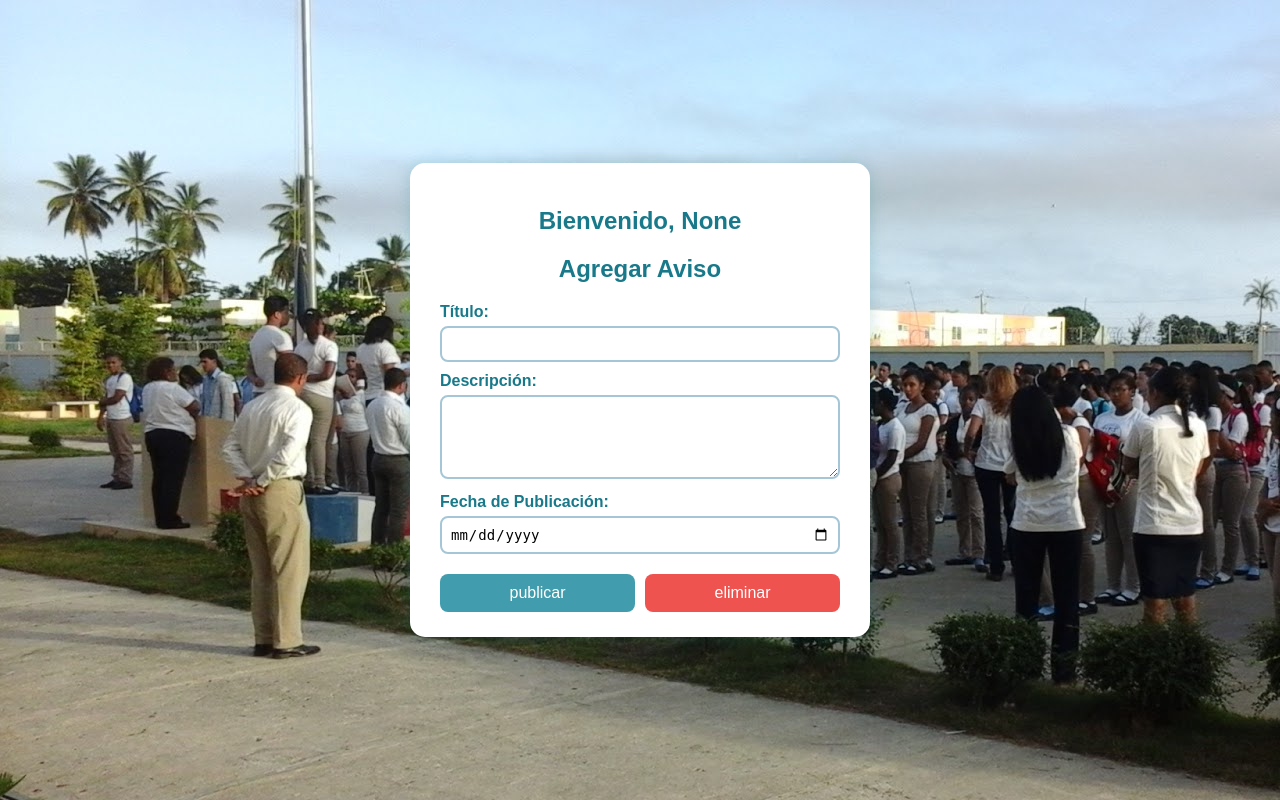
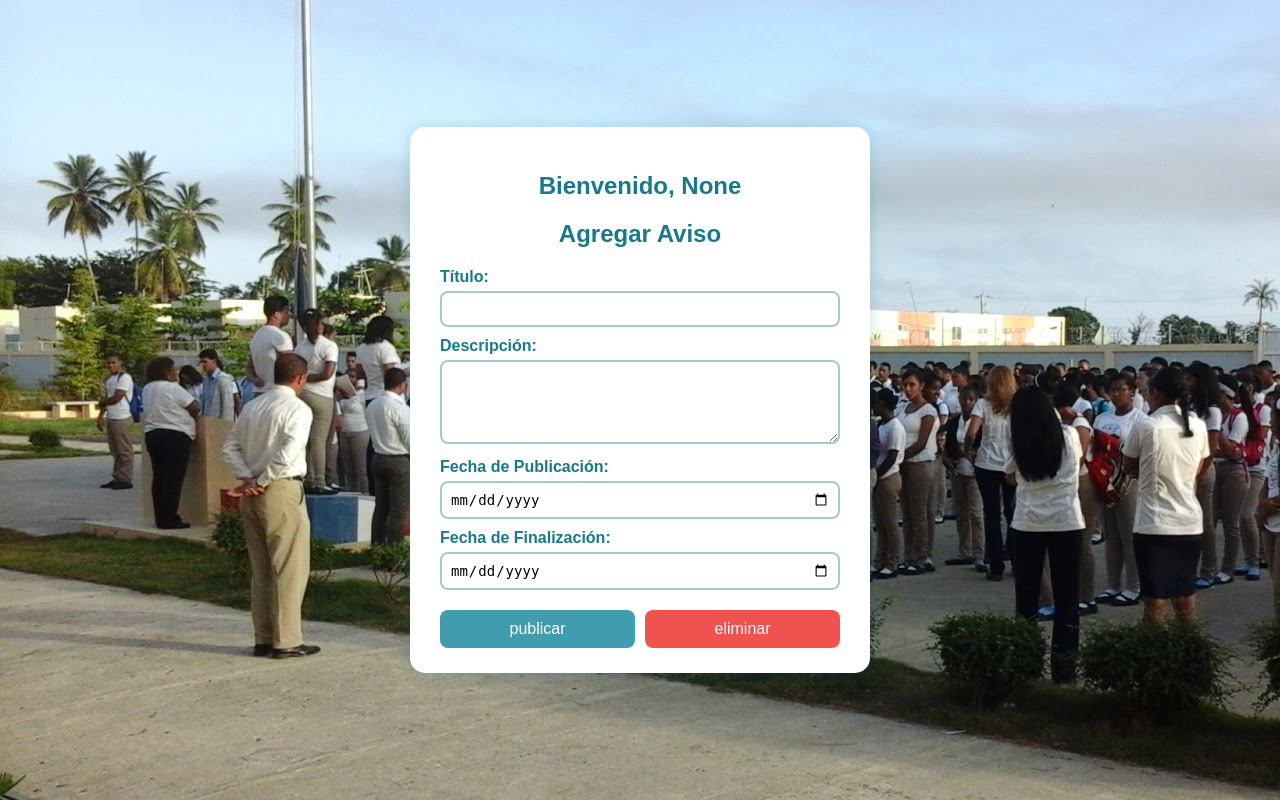
Before and after one commit to LisbethMendoza/EduPortal, a Django app: page /avisos/Insertar_aviso/ in a window 1280 px wide. Run offline with Django 5.2, Linux system fonts and the light colour scheme.

Commit message:
fix: Avisos en estudiante listo

```diff
--- a/avisos/models.py
+++ b/avisos/models.py
@@ -7,6 +7,7 @@ class Aviso(models.Model):
     titulo = models.CharField(max_length=100)
     descripcion = models.TextField()
     fecha_publi = models.DateField()
+    fecha_fin = models.DateField(null=True, blank=True)
     estado = models.CharField(max_length=20, blank=True, null=True)
 
     def __str__(self):
--- a/avisos/views.py
+++ b/avisos/views.py
@@ -42,6 +42,7 @@ def Insertar_aviso(request):
             titulo = request.POST.get("titulo")
             descripcion = request.POST.get("descripcion")
             fecha_publi = request.POST.get("fecha_publi")
+            fecha_fin = request.POST.get("fecha_fin")
             usuario_id = request.session.get('usuario_id')
 
 
@@ -54,6 +55,7 @@ def Insertar_aviso(request):
                         aviso.titulo = titulo
                         aviso.descripcion = descripcion
                         aviso.fecha_publi = fecha_publi
+                        aviso.fecha_fin = fecha_fin
                         aviso.estado = 'activo'
 
                         aviso.save()
@@ -68,6 +70,7 @@ def Insertar_aviso(request):
                         titulo=titulo,
                         descripcion=descripcion,
                         fecha_publi=fecha_publi,
+                        fecha_fin=fecha_fin,
                         estado='activo'
                     )
                     aviso.save()
@@ -91,6 +94,7 @@ def obtener_aviso_por_titulo(request):
             'titulo': aviso.titulo,
             'descripcion': aviso.descripcion,
             'fecha_publi': aviso.fecha_publi.strftime('%Y-%m-%d'),
+            'fecha_fin': aviso.fecha_fin.strftime('%Y-%m-%d'),
         })
     except Aviso.DoesNotExist:
         return JsonResponse({'error': 'Aviso no encontrado'}, status=404)
--- a/estudiante/views.py
+++ b/estudiante/views.py
@@ -21,5 +21,5 @@ def Link_reinscripcion(request):
 
 
 def Consulta_avisos(request):
-    avisos = Aviso.objects.filter(estado="activo").values('titulo', 'descripcion', 'fecha_publi')
+    avisos = Aviso.objects.filter(estado="activo").values('titulo', 'descripcion', 'fecha_publi', 'fecha_fin')
     return JsonResponse(list(avisos), safe=False)
--- a/templates/P_Estudiante.html
+++ b/templates/P_Estudiante.html
@@ -173,7 +173,8 @@ fetch('/Consulta_avisos')
           <div style="margin-bottom: 20px; padding: 10px; border-bottom: 1px solid #ccc;">
             <h3 style="margin: 0; color: #000000ff;">${aviso.titulo}</h3>
             <p style="margin: 5px 0;">${aviso.descripcion}</p>
-            <small style="color: #555;"><em>Publicado el ${aviso.fecha_publi}</em></small>
+            <small style="color: #555;"><em>Publicado el ${aviso.fecha_publi} | </em></small>
+            <small style="color: #555;"><em>Culmina el ${aviso.fecha_fin}</em></small>
           </div>
         `;
       });
@@ -182,6 +183,7 @@ fetch('/Consulta_avisos')
     }
   });
 </script>
+
 
 
 
--- a/templates/avisos.html
+++ b/templates/avisos.html
@@ -104,6 +104,9 @@
       <label for="fecha_publi">Fecha de Publicación:</label>
       <input type="date" id="fecha_publi" name="fecha_publi" required>
 
+      <label for="fecha_fin">Fecha de Finalización:</label>
+      <input type="date" id="fecha_fin" name="fecha_fin" required >
+
       <div class="button-group">
         <input type="submit" name="accion" value="publicar" class="btn-publicar" onclick="setAction('{% url 'Insertar_aviso' %}')">
         <input type="submit" name="accion" value="eliminar" class="btn-eliminar" onclick="setAction('{% url 'eliminar_aviso' %}')">
@@ -131,13 +134,16 @@
         .then(data => {
           document.getElementById("descripcion").value = data.descripcion;
           document.getElementById("fecha_publi").value = data.fecha_publi;
+          document.getElementById("fecha_fin").value = data.fecha_fin;
           document.getElementById("id_aviso").value = data.id_aviso;
         })
         .catch(error => {
           alert("Aviso no encontrado");
           document.getElementById("descripcion").value = '';
           document.getElementById("fecha_publi").value = '';
+          document.getElementById("fecha_fin").value = '';
           document.getElementById("id_aviso").value = '';
+
         });
     }
   });
@@ -163,6 +169,7 @@
             document.getElementById('titulo').value = '';
             document.getElementById('descripcion').value = '';
             document.getElementById('fecha_publi').value = '';
+            document.getElementById('fecha_fin').value = '';
             document.getElementById('id_aviso').value = '';
 
         } else if (data.limpiar) {
@@ -171,13 +178,11 @@
             document.getElementById('titulo').value = '';
             document.getElementById('descripcion').value = '';
             document.getElementById('fecha_publi').value = '';
+            document.getElementById('fecha_fin').value = '';
             document.getElementById('id_aviso').value = '';
         }
     });
 });
-
-
-
 </script>
 
 
```
Also changed, not shown: avisos/migrations/0002_aviso_fecha_fin.py (added).
